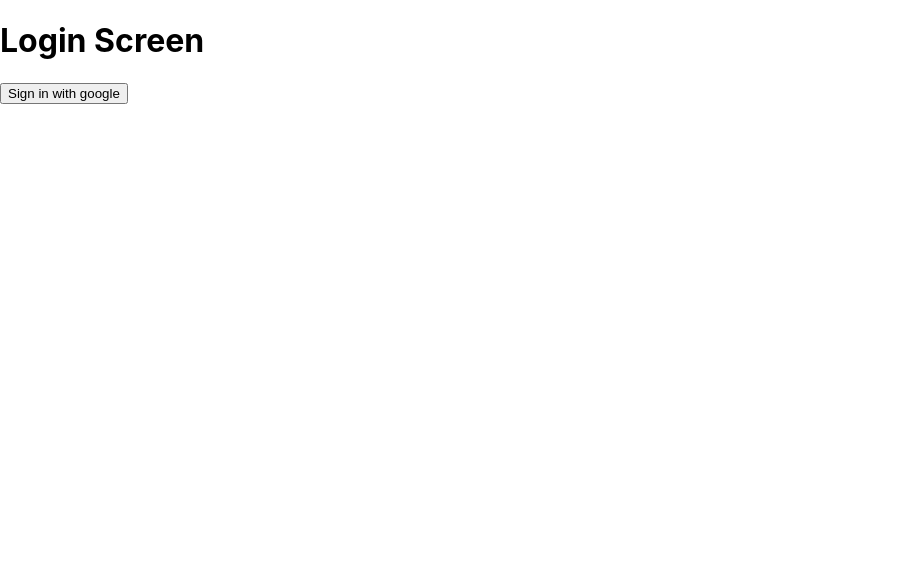
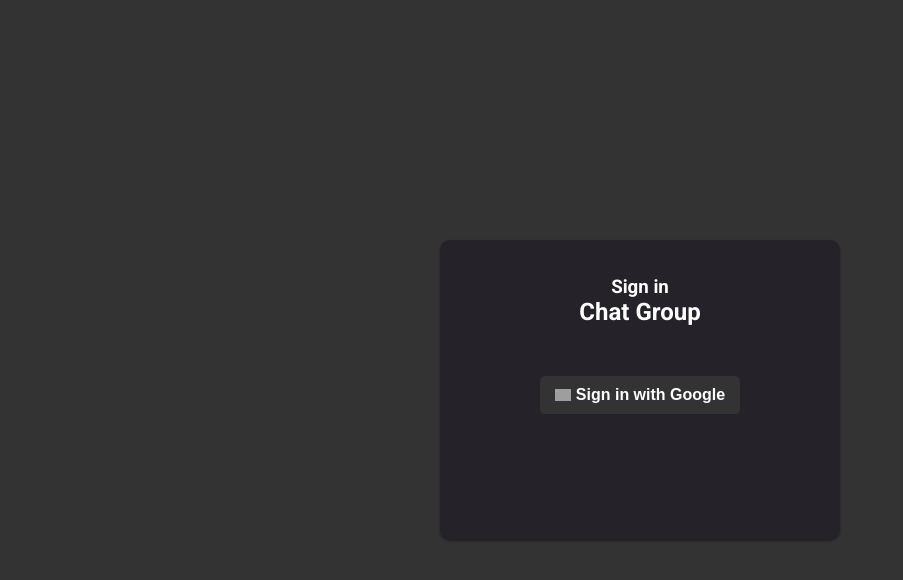
Before and after one commit to cesarionivar/Chat-Group, a React (Create React App) app: page /login in a window 1280 px wide. Shown: the top 580 px of the page, without its empty margins (0-903 px from the left). Built offline with nearby package versions, Linux system fonts and the light colour scheme; grey boxes are pictures that could not be loaded.

Commit message:
Google login with firebase

```diff
--- a/public/index.html
+++ b/public/index.html
@@ -15,16 +15,8 @@
       user's mobile device or desktop. See https://developers.google.com/web/fundamentals/web-app-manifest/
     -->
     <link rel="manifest" href="%PUBLIC_URL%/manifest.json" />
-    <!--
-      Notice the use of %PUBLIC_URL% in the tags above.
-      It will be replaced with the URL of the `public` folder during the build.
-      Only files inside the `public` folder can be referenced from the HTML.
-
-      Unlike "/favicon.ico" or "favicon.ico", "%PUBLIC_URL%/favicon.ico" will
-      work correctly both with client-side routing and a non-root public URL.
-      Learn how to configure a non-root public URL by running `npm run build`.
-    -->
-    <title>React App</title>
+    <link href="https://fonts.googleapis.com/css2?family=Roboto:wght@400;700&display=swap" rel="stylesheet" />
+    <title>Chat Group</title>
   </head>
   <body>
     <noscript>You need to enable JavaScript to run this app.</noscript>
--- /dev/null
+++ b/src/components/auth/Login/LoginScreen.js
@@ -0,0 +1,30 @@
+import { useDispatch } from 'react-redux';
+import { startGoogleLogin } from '../../../actions/auth';
+
+import './login.css';
+
+const LoginScreen = () => {
+  const dispatch = useDispatch();
+
+  const handleLogin = () => {
+    dispatch(startGoogleLogin());
+  };
+
+  return (
+    <div className='login'>
+      <div className='login__container'>
+        <h3>Sign in</h3>
+        <h2>Chat Group</h2>
+        <button onClick={handleLogin}>
+          <img
+            src='https://storage.googleapis.com/support-kms-prod/ZAl1gIwyUsvfwxoW9ns47iJFioHXODBbIkrK'
+            alt='Google Image'
+          />
+          Sign in with Google
+        </button>
+      </div>
+    </div>
+  );
+};
+
+export default LoginScreen;
--- /dev/null
+++ b/src/components/auth/Login/login.css
@@ -0,0 +1,50 @@
+.login {
+  display: flex;
+  justify-content: center;
+  align-items: center;
+  height: 95vh;
+  margin: 10px;
+}
+
+.login__container {
+  background-color: #252329;
+  border-radius: 10px;
+  color: #ffffff;
+  max-width: 400px;
+  min-height: 300px;
+  padding: 1rem;
+  text-align: center;
+  width: 100%;
+  box-shadow: 0px 1px 2px 0px #202020;
+}
+
+.login__container h3 {
+  padding: 20px 20px 0px 20px;
+}
+
+.login__container button {
+  align-items: center;
+  background-color: #333333;
+  border-radius: 5px;
+  border: none;
+  color: #ffffff;
+  cursor: pointer;
+  display: flex;
+  font-size: 1rem;
+  font-weight: bold;
+  gap: 5px;
+  justify-content: center;
+  margin: 50px auto;
+  padding: 10px 15px;
+  transition: background 0.4s ease-in;
+}
+
+.login__container button:hover {
+  background-color: #444343;
+}
+
+.login__container button img {
+  object-fit: contain;
+  width: 1rem;
+  height: 1rem;
+}
--- a/src/components/auth/LoginScreen.js
+++ /dev/null
@@ -1,19 +0,0 @@
-import { useDispatch } from 'react-redux';
-import { startGoogleLogin } from '../../actions/auth';
-
-const LoginScreen = () => {
-  const dispatch = useDispatch();
-
-  const handleLogin = () => {
-    dispatch(startGoogleLogin());
-  };
-
-  return (
-    <div>
-      <h1>Login Screen</h1>
-      <button onClick={handleLogin}>Sign in with google</button>
-    </div>
-  );
-};
-
-export default LoginScreen;
--- a/src/index.css
+++ b/src/index.css
@@ -1,13 +1,17 @@
-body {
-  margin: 0;
-  font-family: -apple-system, BlinkMacSystemFont, 'Segoe UI', 'Roboto', 'Oxygen',
-    'Ubuntu', 'Cantarell', 'Fira Sans', 'Droid Sans', 'Helvetica Neue',
-    sans-serif;
-  -webkit-font-smoothing: antialiased;
-  -moz-osx-font-smoothing: grayscale;
+html {
+  box-sizing: border-box;
 }
 
-code {
-  font-family: source-code-pro, Menlo, Monaco, Consolas, 'Courier New',
-    monospace;
+*,
+*::before,
+*::after {
+  margin: 0;
+  padding: 0;
+  box-sizing: inherit;
 }
+
+body {
+  font-family: 'Roboto', sans-serif;
+  background-color: #333333;
+  color: #ffffff;
+}
--- a/src/reducers/rootReducer.js
+++ b/src/reducers/rootReducer.js
@@ -1,6 +1,8 @@
 import { combineReducers } from 'redux';
 import { authReducer } from './authReducer';
+import { uiReducer } from './uiReducer';
 
 export const rootReducer = combineReducers({
   auth: authReducer,
+  ui: uiReducer,
 });
--- /dev/null
+++ b/src/reducers/uiReducer.js
@@ -0,0 +1,11 @@
+const initialState = {
+  error: false,
+  loading: false,
+};
+
+export const uiReducer = (state = initialState, action) => {
+  switch (action.type) {
+    default:
+      return state;
+  }
+};
--- a/src/routers/AppRouter.js
+++ b/src/routers/AppRouter.js
@@ -4,7 +4,7 @@ import PrivateRoute from './PrivateRoute';
 import PublicRoute from './PublicRoute';
 
 import ChatGroup from '../components/chat/ChatGroup';
-import LoginScreen from '../components/auth/LoginScreen';
+import LoginScreen from '../components/auth/Login/LoginScreen';
 import { useSelector } from 'react-redux';
 
 const AppRouter = () => {
```
